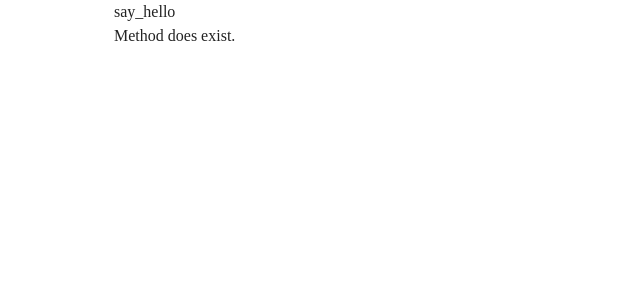
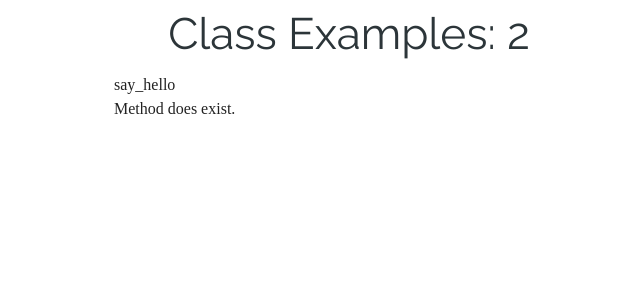
Before and after one commit to JamesVanWaza/phpmysqlbtb, a PHP site: page /btb_sandbox/class_example2.php in a window 1280 px wide. Shown: the top 300 px of the page, without its empty margins (41-681 px from the left). Run offline with PHP 8.4, Linux system fonts and the light colour scheme; some web fonts are replaced.

Commit message:
PSR-4 Format
Added the div class, updated it to the correct class

```diff
--- a/btb_sandbox/class_example2.php
+++ b/btb_sandbox/class_example2.php
@@ -1,22 +1,23 @@
+<?php include_once 'html5req.php';?>
     <div class="row">
-    <div class="large-6 columns medium-6 columns small-12 columns">
+        <div class="small-12 medium-6 large-6 columns">
+            <h1 class="text-center">Class Examples: 2</h1>
 <?php
-            include_once('html5req.php');
 class Person {
 	/** If a function is inside a class it is called a method */
-                function say_hello(){
+	function say_hello() {
 		echo "Hello from inside a class. <br>";
 	}
 }
 //Gets the list of php default classes methods
 $methods = get_class_methods('Person');
 
-            foreach($methods as $method){
+foreach ($methods as $method) {
 	echo $method . "<br>";
 }
 
 //Finding out whether a method exists
-            if(method_exists('Person', 'say_hello')){
+if (method_exists('Person', 'say_hello')) {
 	echo "Method does exist. <br>";
 } else {
 	echo "Method does not exist";
```
Lines whose indentation alone changed are shown as unchanged.
